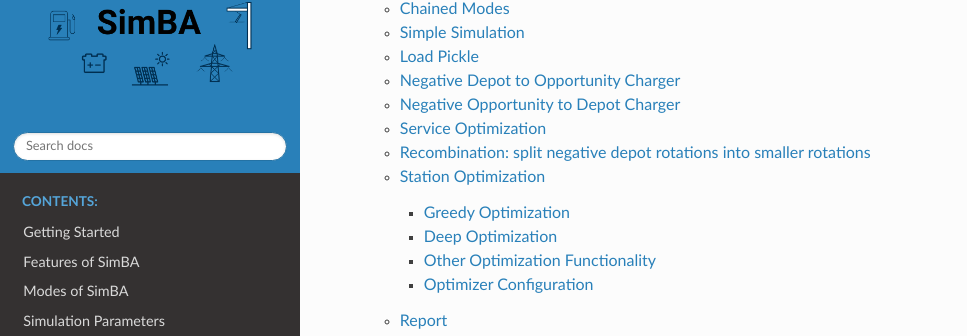
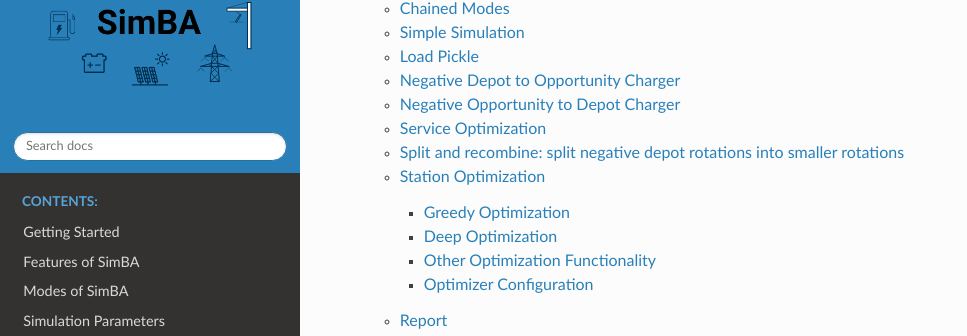
Before and after one commit to rl-institut/SimBA, a Sphinx documentation site: the page built from docs/source/index.rst, in a window 1280 px wide and 900 px high, scrolled down 880 px. Shown: the part 115-451 px from the top of the window, without its empty margins (0-967 px from the left). Built offline with Sphinx 7.4.7 and the Read the Docs theme 3.1.0, drawn with Linux system fonts in a browser that asks for light colours.

Commit message:
minor changes to explanatory texts in example and rtd

```diff
--- a/docs/source/modes.rst
+++ b/docs/source/modes.rst
@@ -89,13 +89,13 @@
 Now, only rotations are left that are non-negative when viewed alone, but might become negative when run together. To find the largest subset of non-negative rotations, all possible set combinations are generated and tried out. When a union of two rotation-sets is non-negative, it is taken as the basis for new possible combinations. The previous two rotation-sets will not be tried on their own from now on.
 In the end, the largest number of rotations that produce a non-negative result when taken together is returned as the optimized scenario.
 
-Recombination: split negative depot rotations into smaller rotations
---------------------------------------------------------------------
+Split and recombine: split negative depot rotations into smaller rotations
+--------------------------------------------------------------------------
 ::
 
     mode = split_negative_depb
 
-This mode recombines trips from negative depot rotations into new rotations such that all new rotations are guaranteed to stay within their vehicle's capacity while leaving trips from the same rotation together as much as possible. This is done in two steps:
+This mode splits negative depot rotations and tries to recombine the remaining trips into new rotations such that all new rotations are guaranteed to stay within their vehicle's capacity while leaving trips from the same rotation together as much as possible. This is done in two steps:
 First, the trips of each rotation are analysed. Trips from or to a depot are inserted into a look-up-table to be able to generate new depot-trips as needed.
 Second, new rotations are generated from the trips of negative depot rotations. The first trip (by time of departure) must be the start of a new rotation. In addition, the bus has to drive from a depot to the departure station. And finally, it must be able to drive back to a depot again without exceeding capacity. A simple rotation must therefore consist of three trips: from a depot to the departure station (Einsetzfahrt), the trip itself and from the arrival station back to a depot (Aussetzfahrt). Only if the overall consumption is less than the capacity of the bus can the rotation be considered valid at all. If that is not the case, this trip must be discarded.
 Side note: the trips to or from the depot might not be part of any original rotation. In this case, default values for distance and speed are assumed. These can be set in the configuration as default_depot_distance and default_mean_speed, respectively.
```
Also changed, not shown: 1 other file.
